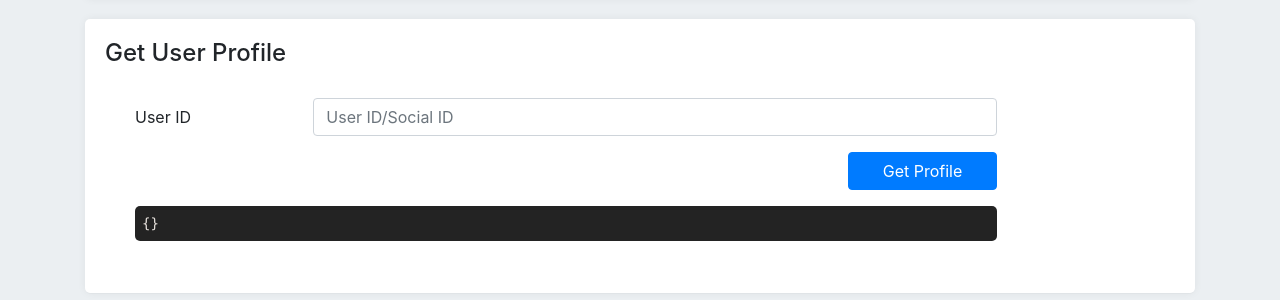
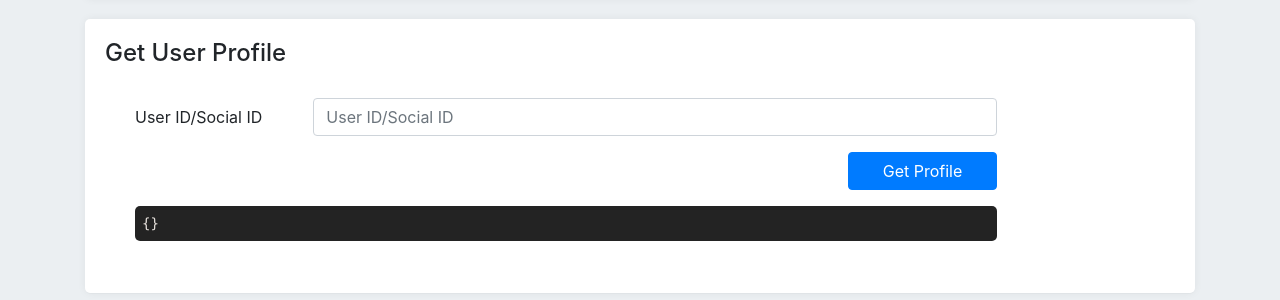
Before and after one commit to easy-login/easylogin-core, a Flask app: page /api-explorer.html in a window 1280 px wide. Shown: the part 1112-1412 px from the top of the page. Run offline with Flask 2, Linux system fonts and the light colour scheme; some libraries are stand-ins or nearby versions.

Commit message:
Update demo UI

```diff
--- a/examples/templates/api-explorer.html
+++ b/examples/templates/api-explorer.html
@@ -114,7 +114,7 @@
                 <div class="p-l-30">
                     <form class="form-horizontal" action="#" method="GET">
                         <div class="form-group row">
-                            <label for="id_user_id_profile" class="col-md-2 col-form-label">User ID</label>
+                            <label for="id_user_id_profile" class="col-md-2 col-form-label">User ID/Social ID</label>
                             <div class="col-md-8">
                                 <input class="form-control" id="id_user_id_profile" placeholder="User ID/Social ID"
                                        type="text"
```
